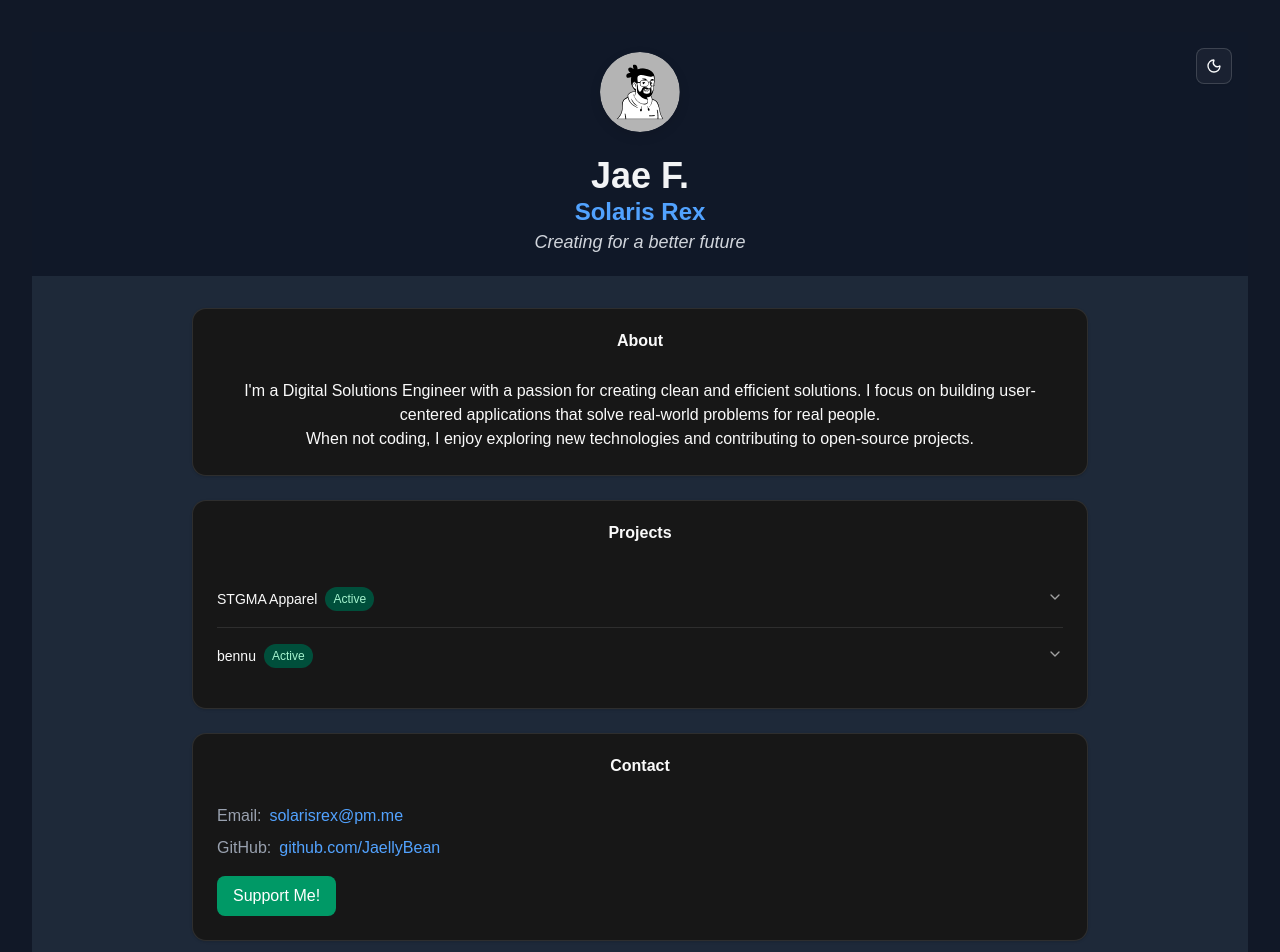
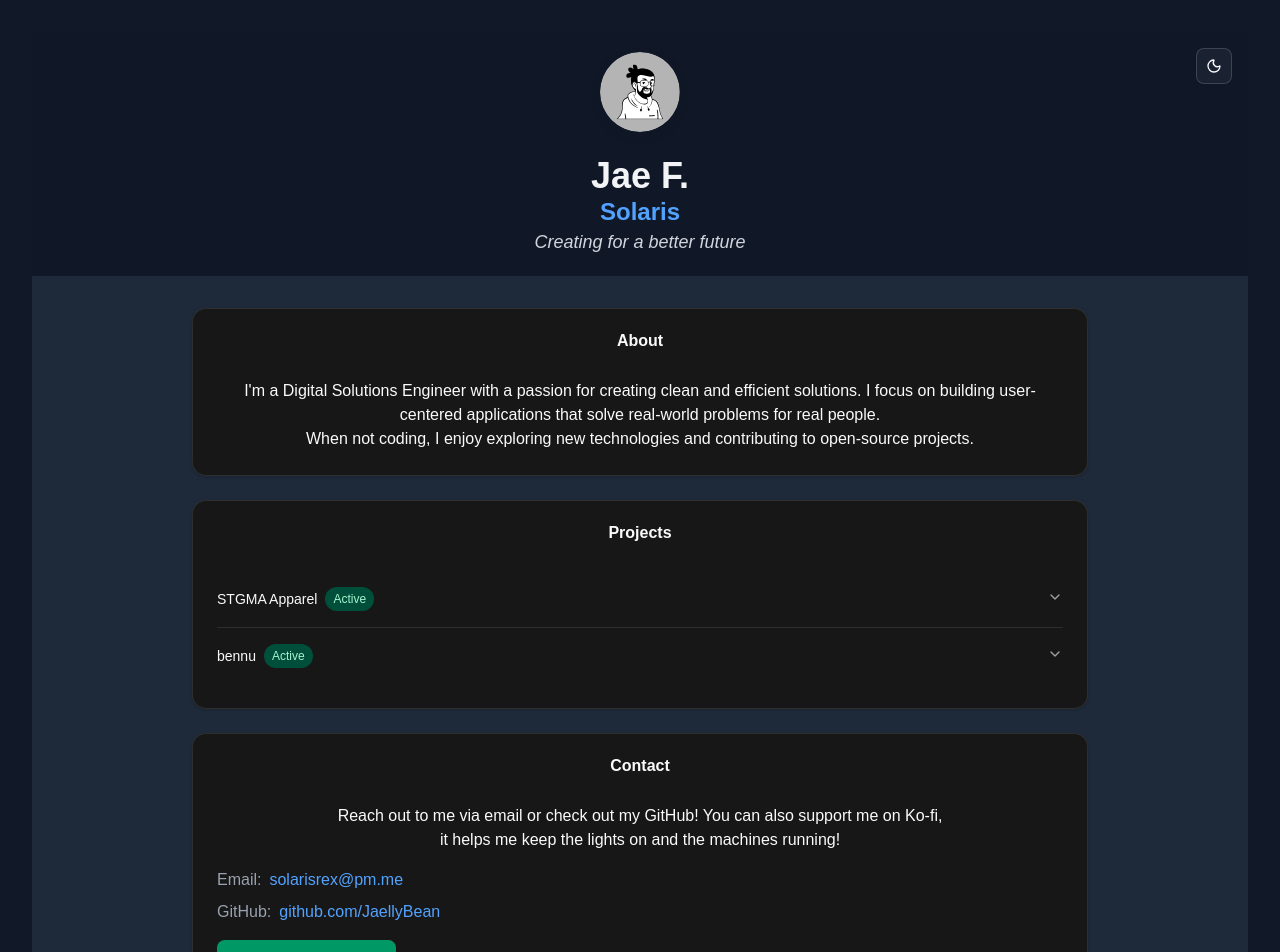
Before and after one commit to JaellyBean/Portfolio, a React (Vite) app: page / in a window 1280 px wide. Shown: the top 952 px of the page. Built offline with nearby package versions, Linux system fonts and the light colour scheme.

Commit message:
Removed button component from app.tsx Centered contact card text

```diff
--- a/package.json
+++ b/package.json
@@ -12,6 +12,7 @@
   "dependencies": {
     "@radix-ui/react-accordion": "^1.2.11",
     "@radix-ui/react-dropdown-menu": "^2.1.15",
+    "@radix-ui/react-icons": "^1.3.2",
     "@radix-ui/react-slot": "^1.2.3",
     "@tailwindcss/vite": "^4.1.11",
     "class-variance-authority": "^0.7.1",
@@ -19,7 +20,7 @@
     "lucide-react": "^0.532.0",
     "react": "^19.1.0",
     "react-dom": "^19.1.0",
-    "shadcn": "^2.9.3",
+    "shadcn": "^3.1.0",
     "tailwind-merge": "^3.3.1",
     "tailwindcss": "^4.1.11"
   },
--- a/src/App.tsx
+++ b/src/App.tsx
@@ -29,7 +29,7 @@ function App() {
             Jae F.
           </h1>
           <h2 className="text-2xl font-semibold text-blue-600 dark:text-blue-400">
-            Solaris Rex
+            Solaris
           </h2>
           <p className="text-lg text-gray-600 dark:text-gray-300 italic">
             Creating for a better future
@@ -152,13 +152,19 @@ function App() {
               <CardContent>
                 <div className="space-y-4">
                   {/* Contact Information */}
+                  <p>
+                    Reach out to me via email or check out my GitHub! You can
+                    also support me on Ko-fi,
+                    <br /> it helps me keep the lights on and the machines
+                    running!
+                  </p>
                   <div className="space-y-2">
                     <div className="flex items-center gap-2">
                       <span className="text-gray-600 dark:text-gray-400">
                         Email:
                       </span>
                       <a
-                        href="mailto:your.email@example.com"
+                        href="mailto:solarisrex@pm.me"
                         className="text-blue-600 dark:text-blue-400 hover:underline"
                       >
                         solarisrex@pm.me
@@ -187,7 +193,7 @@ function App() {
                       rel="noopener noreferrer"
                       className="inline-flex items-center justify-center px-4 py-2 bg-emerald-600 text-white rounded-md hover:bg-emerald-700 transition-colors"
                     >
-                      Support Me!
+                      Support Me on Ko-fi!
                     </a>
                   </div>
                 </div>
```
Also changed, not shown: 6 other files (tests, documents, lock files or other folders).
